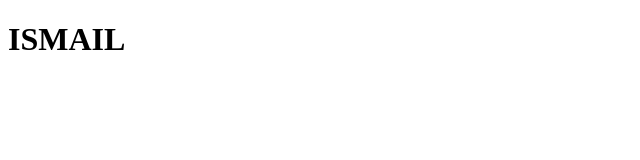
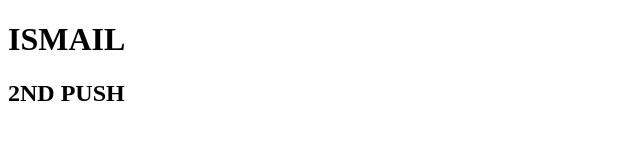
Before and after one commit to Ismailkhan23/aptech, a plain HTML site: page index.html in a window 1280 px wide. Shown: the whole page, without its empty margins (0-640 px from the left). Drawn offline with Linux system fonts and the light colour scheme.

Commit message:
2ND  commit

```diff
--- a/index.html
+++ b/index.html
@@ -8,5 +8,6 @@
 </head>
 <body>
     <h1>ISMAIL</h1>
+    <h2>2ND PUSH</h2>
 </body>
 </html>
```
